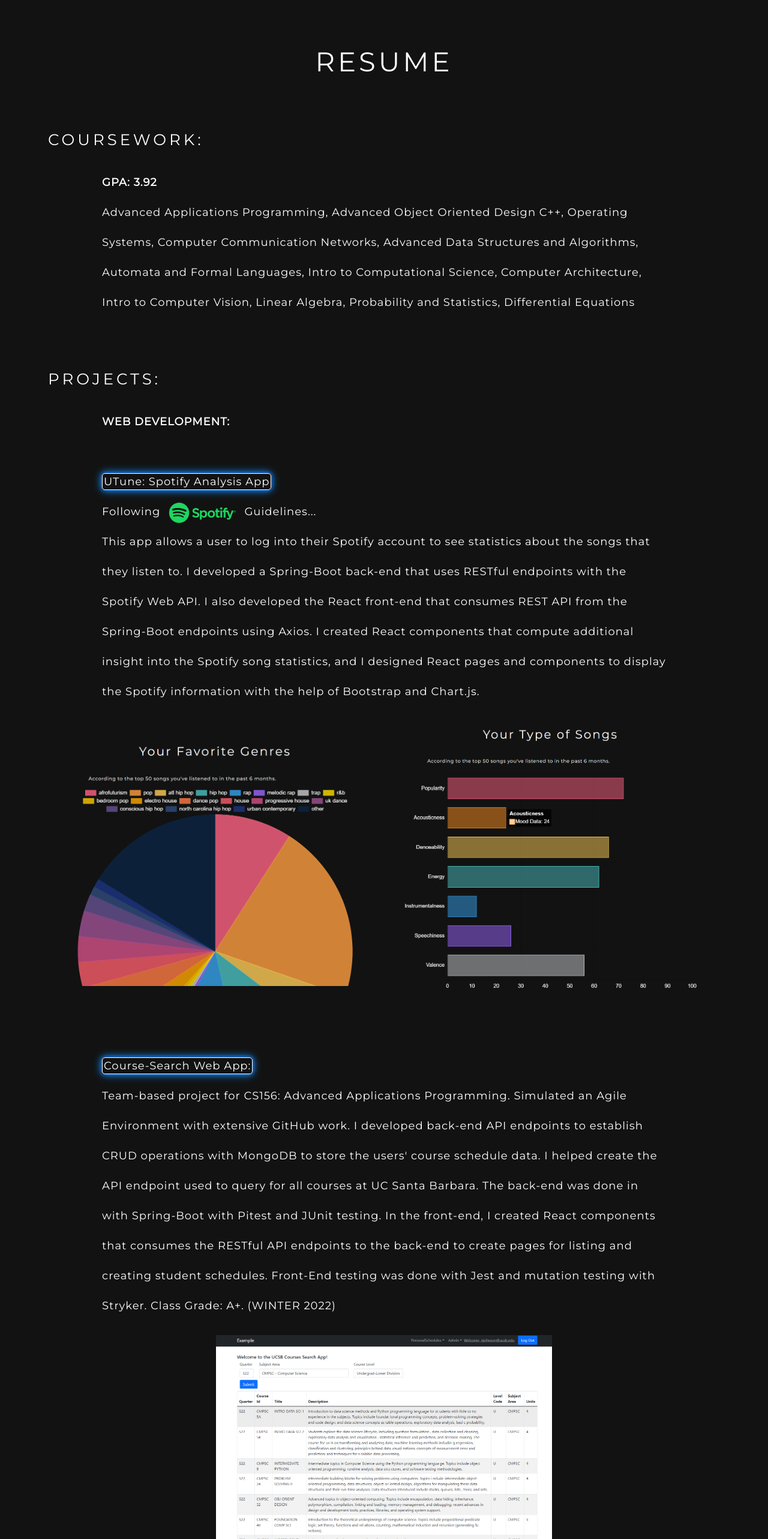
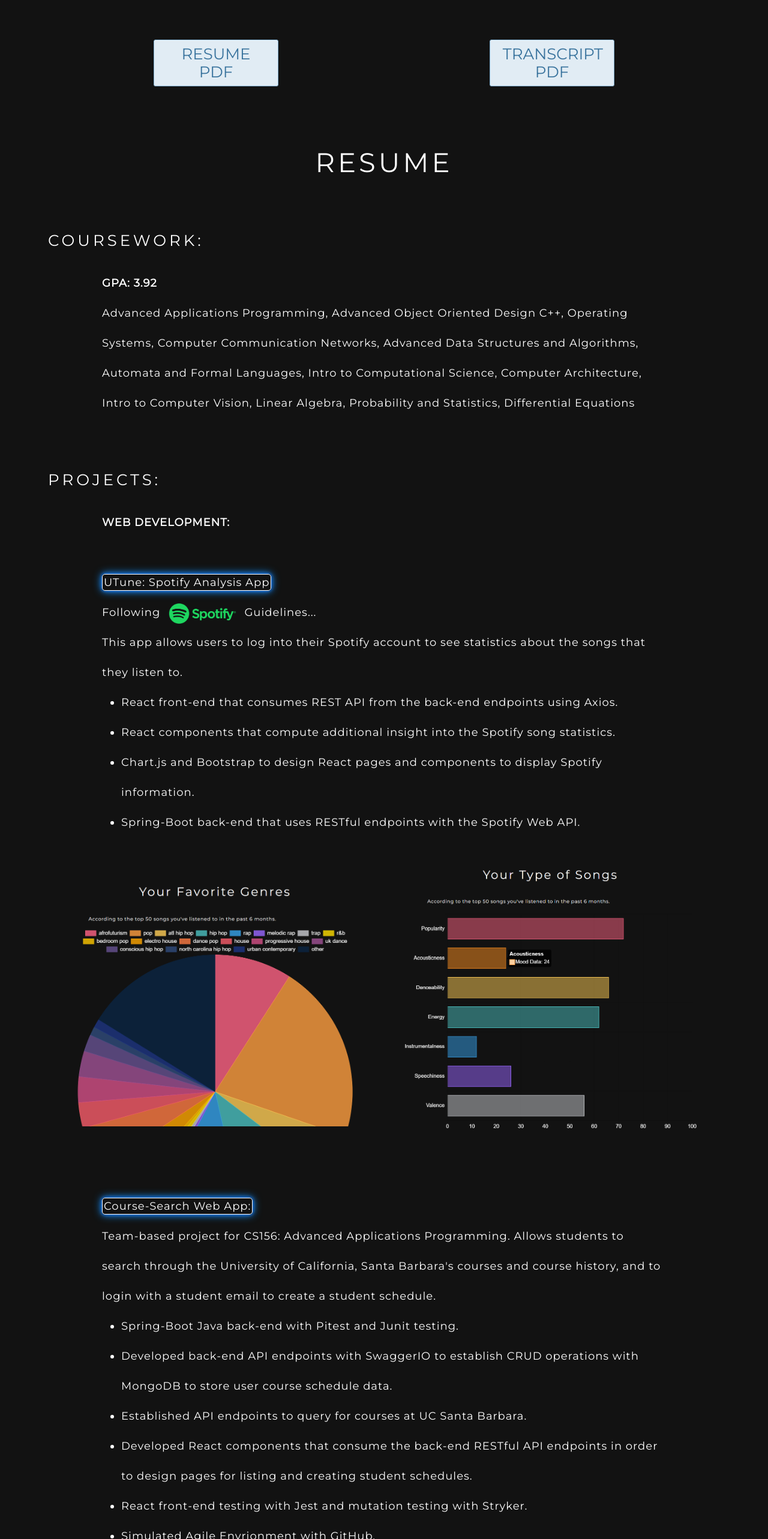
Before and after one commit to tiny-babies/tiny-babies.github.io, a React (Create React App) app: page / in a window 1280 px wide. Shown: the part 1274-3840 px from the top of the page at 60% size. Built offline with nearby package versions, Linux system fonts and the light colour scheme; no server answers.

Commit message:
edit home page

```diff
--- a/src/pages/Home.js
+++ b/src/pages/Home.js
@@ -6,6 +6,7 @@
 import barChartPic from '../styles/BaChartEx.png';
 import courseListPic from '../styles/courseListEx.png'
 import spotifyLogo from '../styles/Spotify_Logo_RGB_Green.png'
+import Researchimg from '../styles/Researchimg.png'
 import "../../node_modules/bootstrap/dist/js/bootstrap.min.js";
 
 
@@ -40,6 +41,10 @@
                             <h2>I am a University of California, Santa Barbara undergraduate for the class of 2023, and I am studying Computer Science with a 3.92 GPA.  My goal is to become a Software Developer and a Full-Stack Engineer.  </h2>
                         </div>
                     </div>
+                    <div id="resume-transcript-wrapper">
+                        <a href="https://docs.google.com/document/d/1cUicBOngbToI9g36Gz7WWIG-DDgBw7YzMI2D8H38MVE/edit?usp=sharing" target="_blank" className="resume-btn" rel="noopener noreferrer">RESUME PDF</a>
+                        <a href="https://drive.google.com/file/d/1tzby_180c9RCnKy7f8fYw91SmHvqX_an/view?usp=sharing" target="_blank" className="resume-btn" rel="noopener noreferrer">TRANSCRIPT PDF</a>
+                    </div>
 
 
                     <h1 className="home-h1" id="home-resume">RESUME</h1>
@@ -58,7 +63,13 @@
                         <br/>
                         Following <img src={spotifyLogo} alt="img" style={{ width: "12%", marginInline: "8px", }}></img> Guidelines...
                         <br></br>
-                        This app allows a user to log into their Spotify account to see statistics about the songs that they listen to. I developed a Spring-Boot back-end that uses RESTful endpoints with the Spotify Web API.  I also developed the React front-end that consumes REST API from the Spring-Boot endpoints using Axios.  I created React components that compute additional insight into the Spotify song statistics, and I designed React pages and components to display the Spotify information with the help of Bootstrap and Chart.js.
+                        This app allows users to log into their Spotify account to see statistics about the songs that they listen to.
+                        <ul>
+                            <li>React front-end that consumes REST API from the back-end endpoints using Axios.</li>
+                            <li>React components that compute additional insight into the Spotify song statistics.</li>
+                            <li>Chart.js and Bootstrap to design React pages and components to display Spotify information.</li>
+                            <li>Spring-Boot back-end that uses RESTful endpoints with the Spotify Web API.</li>
+                        </ul>
                         </h3>
                     <div className="website-info">
                             <img src={pieChartPic} alt="img"  style={{width: "50%",}}></img>
@@ -71,7 +82,16 @@
                         <br></br>
                         <a className="resume-link" href="https://github.com/ucsb-cs156-w22/team04-w22-5pm-courses" target="_blank" rel="noopener noreferrer">Course-Search Web App: </a>
                         <br></br>
-                        Team-based project for CS156: Advanced Applications Programming.  Simulated an Agile Environment with extensive GitHub work.  I developed back-end API endpoints to establish CRUD operations with MongoDB to store the users' course schedule data.  I helped create the API endpoint used to query for all courses at UC Santa Barbara.  The back-end was done in with Spring-Boot with Pitest and JUnit testing.  In the front-end, I created React components that consumes the RESTful API endpoints to the back-end to create pages for listing and creating student schedules.  Front-End testing was done with Jest and mutation testing with Stryker.  Class Grade: A+. (WINTER 2022)
+                        Team-based project for CS156: Advanced Applications Programming.  Allows students to search through the University of California, Santa Barbara's courses and course history, and to login with a student email to create a student schedule.
+                        <ul>
+                            <li>Spring-Boot Java back-end with Pitest and Junit testing.</li>
+                            <li>Developed back-end API endpoints with SwaggerIO to establish CRUD operations with MongoDB to store user course schedule data.</li>
+                            <li>Established API endpoints to query for courses at UC Santa Barbara.</li>
+                            <li>Developed React components that consume the back-end RESTful API endpoints in order to design pages for listing and creating student schedules.</li>
+                            <li>React front-end testing with Jest and mutation testing with Stryker.</li>
+                            <li>Simulated Agile Envrionment with GitHub.</li>
+                            <li>Class Grade: A+ (WINTER 2022)</li>
+                        </ul>
                         </h3>
 
                     <div className="website-info">
@@ -123,14 +143,16 @@
 
                     <h2 className="home-h2">RESEARCH: UCSB EARLY SCHOLARS RESEARCH PROGRAM</h2>
                     <h3 className="home-h3">
-                        "Quantifying Gerrymandering by using the Recombination Markov Chain and Score Function" with Professor Eric Vigoda and Andy Wu - I worked with Andy to research and help design a Markov Chain, redistricting algorithm that uses a probabilistic distribution function to generate a more dependable distribution of redistricting plans.  A large set of redistricting plans is generated on this distribution to be compared with real districting plans to observe for state gerrymandering.  We made an official <a href="http://drive.google.com/file/d/1s79BnT6d1pmmeE_gUNsveg5YHcDD9fzX/view?usp=sharing">Project-Proposal</a>
-                        and wrote <a href="https://petalite-spectrum-f97.notion.site/ERSP-Research-Log-Nicolas-Johnson-71088bacd272474ab7cd8245e15b1513">Logs</a> to record our progress (FALL 2021)
+                        "Quantifying Gerrymandering by using the Recombination Markov Chain and Score Function" with Professor Eric Vigoda and Andy Wu - I worked with Andy to research and ensure a more dependable generation of redistricting plans by designing a Markov Chain,
+                        redistricting algorithm that integrates a probabilistic distribution function.  A large set of redistricting plans is generated on this distribution to be compared with real districting plans to observe for state gerrymandering.  We made an official <a href="http://drive.google.com/file/d/1s79BnT6d1pmmeE_gUNsveg5YHcDD9fzX/view?usp=sharing">Project-Proposal</a> and wrote <a href="https://petalite-spectrum-f97.notion.site/ERSP-Research-Log-Nicolas-Johnson-71088bacd272474ab7cd8245e15b1513">Logs</a> to record our progress (FALL 2021).
                     </h3>
+                    <div className="website-info">
+                        <img src={Researchimg} alt="img" style={{ width: "50%", }}></img>
 
-                    <div id="resume-transcript-wrapper">
-                        <a href="https://docs.google.com/document/d/1cUicBOngbToI9g36Gz7WWIG-DDgBw7YzMI2D8H38MVE/edit?usp=sharing" target="_blank" className="resume-btn" rel="noopener noreferrer">RESUME</a>
-                        <a href="https://drive.google.com/file/d/1tzby_180c9RCnKy7f8fYw91SmHvqX_an/view?usp=sharing" target="_blank" className="resume-btn" rel="noopener noreferrer">TRANSCRIPT</a>
                     </div>
+
+
+
 
 
 
@@ -144,7 +166,7 @@
                                 <h1 id="react-info-title">React.js</h1>
                             </div>
 
-                            <h2 className="website-info-text">Front-End pages and components created using React and Bootstrap.  Axios used to consume REST API from the backend.</h2>
+                            <h2 className="website-info-text">Front-End pages and components created using React and Bootstrap.  Axios used to consume REST API from the back-end.</h2>
                         </div>
                         <div className="website-info-box">
                             <div id="spring-info-title">
--- a/src/styles/App.css
+++ b/src/styles/App.css
@@ -196,7 +196,7 @@
 
 
 #resume-transcript-wrapper{
-  margin-top: 50px;
+  margin-top: 90px;
   display: grid;
   grid-template-columns: repeat(2, 1fr);
 }
```
Also changed, not shown: src/styles/Researchimg.png (added).
